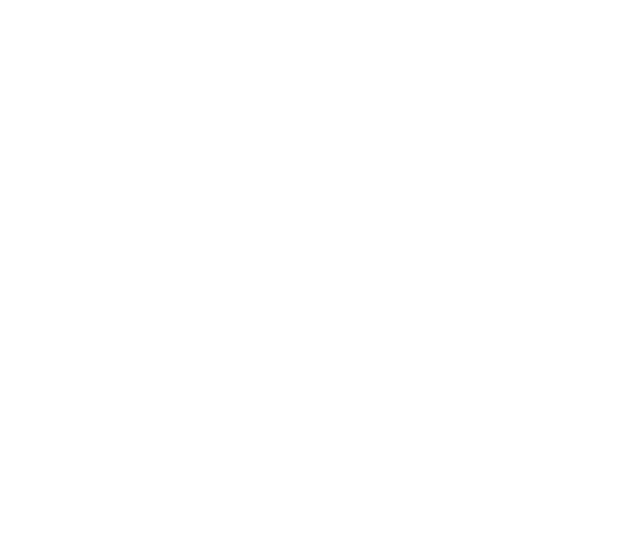
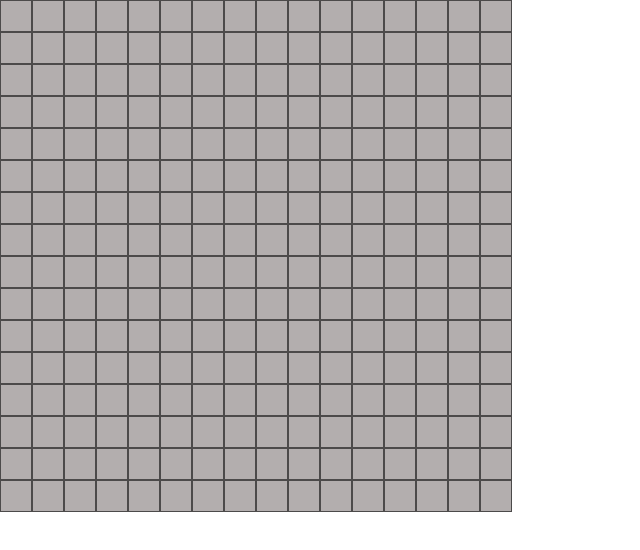
Before and after one commit to kaykaym01/etch-a-sketch, a plain HTML site: page index.html in a window 1280 px wide. Shown: the whole page, without its empty margins (0-640 px from the left). Drawn offline with Linux system fonts and the light colour scheme.

Commit message:
Set up 16x16 game board

```diff
--- a/app.js
+++ b/app.js
@@ -0,0 +1,18 @@
+function setupGameBoard(){
+    let numRows = 16;
+    let numCols = 16;
+    let gameBoard = document.querySelector(".gameBoard");
+
+    for (let i = 0; i < numRows; i++){
+        const newRow = document.createElement("div");
+        newRow.classList.add("gameRow");
+        for (let j = 0; j < numCols; j++){
+            const newCell = document.createElement("div");
+            newCell.classList.add("gameCell");
+            newRow.appendChild(newCell);
+        }
+        gameBoard.appendChild(newRow);
+    }
+}
+
+setupGameBoard();
--- a/css/styles.css
+++ b/css/styles.css
@@ -0,0 +1,15 @@
+body {
+    margin: 0;
+    padding: 0;
+}
+
+.gameRow{
+    display: inline-block;
+}
+
+.gameCell{
+    border: solid 1px #4c4a4a;
+    height: 30px;
+    width: 30px;
+    background-color: #b3aeae;
+}
--- a/index.html
+++ b/index.html
@@ -9,6 +9,9 @@
     <script src="app.js" defer></script>
 </head>
 <body>
+    <div class="gameBoard">
+
+    </div>
 
 </body>
 </html>
```
